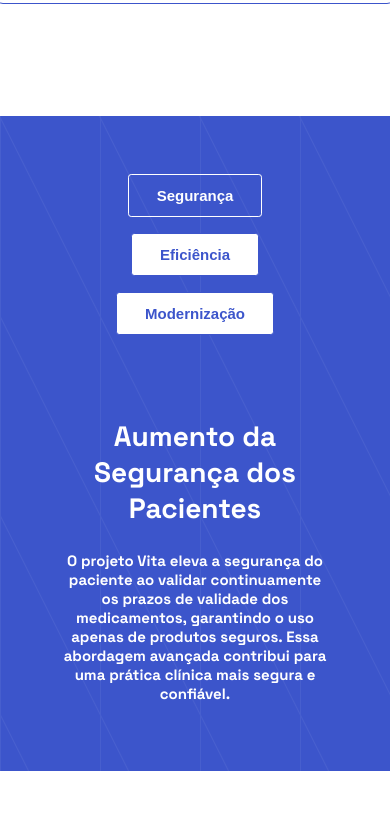
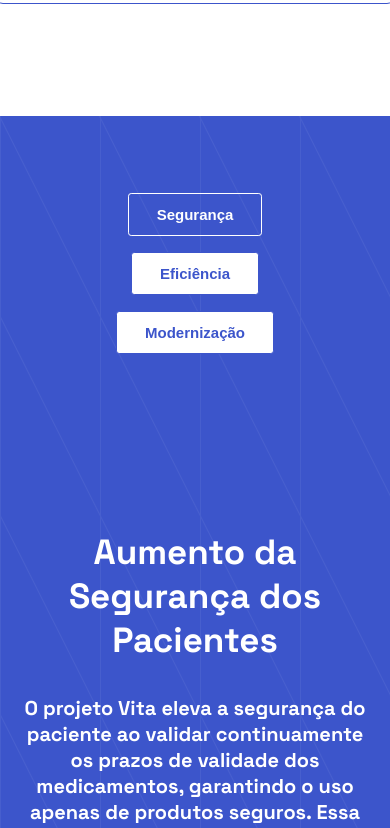
Before and after one commit to Cavasini/GSVita, a React (Vite) app: page / in a window 390 px wide. Shown: the part 2817-3645 px from the top of the page. Built offline with nearby package versions, Linux system fonts and the light colour scheme.

Commit message:
update mobile version

```diff
--- a/src/components/Home/Band/Band.scss
+++ b/src/components/Home/Band/Band.scss
@@ -7,17 +7,6 @@
     text-align: start;
     justify-content: space-around;
     height: 100%;
-
-    h3 {
-      font-size: 28px;
-      width: 100%;
-      display: none;
-      @media (max-width: 1200px) {
-        font-size: 28px;
-        width: 100%;
-        text-align: center;
-      }
-    }
     .buttonDiv {
       padding: 10px 6px;
       border-radius: 0.2rem;
@@ -40,18 +29,17 @@
       flex-direction: column;
       justify-content: space-around;
       transition: opacity 0.15s linear;
-      margin-top: 1.5rem;
       height: 250px;
 
       h4{
-        font-size: 28px;
-        margin: -0.4rem 0;
+        font-size: 35px;
+        margin: -0.2rem 0;
       }
       p {
         font-weight: 700;
         color: white;
         transition: all 2s ease;
-        font-size: 15px;
+        font-size: 20px;
       }
     }
   }
@@ -80,11 +68,11 @@
 @media (max-width: 1200px) {
 .Band {
   flex-direction: column;
-  padding: 5rem 0;
+  height: 700px;
   .textDiv {
     width: 100%;
     align-items: center;
-    gap: 1rem;
+    margin-top: -5rem;
     .buttonDiv {
       flex-direction: column;
       width: 50%;
@@ -92,9 +80,11 @@
     }
     .info_Div{
       gap: 1rem;
-        width: 70%;
+        width: 90%;
         text-align: center;
-        margin-top: 3rem;
+        h4{
+          margin-top: 2rem;
+        }
     }
   }
 }}
@@ -109,5 +99,10 @@
           flex-direction: row;
           gap: 0;
         }
+        .info_Div{
+          h4{
+            margin-top: 1rem;
+          }
+        }
       }
 }}
--- a/src/components/Home/Band/band.jsx
+++ b/src/components/Home/Band/band.jsx
@@ -9,7 +9,6 @@
         <img src={p1} alt="" />
       </section>
       <section className="textDiv">
-        <h3> Transformando a Saúde com Inovação Inteligente e Eficiência Hospitalar</h3>
         <BandButtons/>
       </section>
     </BandDiv>
```
